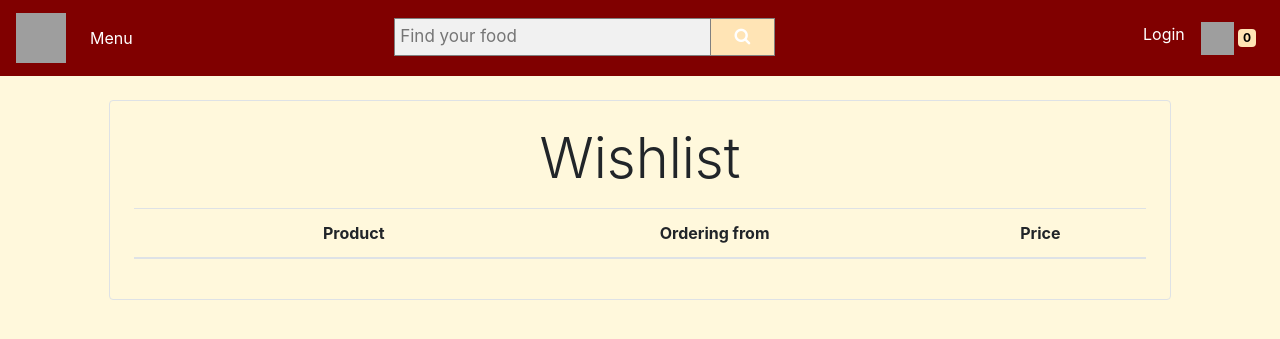
After one commit to satyakinkohli/Ashoka_AP1, a Django app: page /wishlist in a window 1280 px wide. The commit adds this page. Shown: the top 339 px of the page. Run offline with Django 3.2, Linux system fonts and the light colour scheme; data comes from the database, SQL or seed files in the repository; both versions use the stored data as it was after the commit; lists and menus that the app fills with data are empty; some libraries are stand-ins or nearby versions; grey boxes are pictures that could not be loaded.

Commit message:
Wishlist working

```diff
--- a/Ashoka_AP1/settings.py
+++ b/Ashoka_AP1/settings.py
@@ -135,4 +135,4 @@ STATIC_URL = '/static/'
 MEDIA_URL = "/photo/products/"
 MEDIA_ROOT = BASE_DIR
 SITE_ID = 1
-LOGIN_REDIRECT_URL = '/login'
+LOGIN_REDIRECT_URL = '/menu'
--- a/Store/admin.py
+++ b/Store/admin.py
@@ -4,6 +4,7 @@ from .models.product import Product
 from .models.category import Category
 from .models.customer import Customer
 from .models.orders import Order
+from .models.wishlist import Wishlist
 
 
 class AdminProduct(admin.ModelAdmin):
@@ -18,3 +19,4 @@ admin.site.register(Product, AdminProduct)
 admin.site.register(Category, AdminCategory)
 admin.site.register(Customer)
 admin.site.register(Order)
+admin.site.register(Wishlist)
--- /dev/null
+++ b/Store/models/wishlist.py
@@ -0,0 +1,22 @@
+from django.db import models
+
+from .product import Product
+from .customer import Customer
+from .category import Category
+
+from django.utils import timezone
+
+
+class Wishlist(models.Model):
+    product = models.ForeignKey(Product, on_delete=models.CASCADE)
+    customer = models.ForeignKey(Customer, on_delete=models.CASCADE)
+    category = models.ForeignKey(Category, on_delete=models.CASCADE, default='')
+    price = models.PositiveIntegerField()
+    date = models.DateTimeField(default=timezone.now)
+
+    def add_to_wishlist(self):
+        self.save()
+
+    @staticmethod
+    def get_wishlist_by_customerid(customer_id):
+        return Wishlist.objects.filter(customer=customer_id).order_by('date')
--- a/Store/templates/base.html
+++ b/Store/templates/base.html
@@ -124,6 +124,11 @@ form.example button {
               <p><li class="nav-item">
               <a class="nav-link" colors href="/orders" style="color: maroon">Orders <span class="sr-only">(current)</span></a>
             </li></p>
+
+            <p><li class="nav-item">
+              <a class="nav-link" colors href="/wishlist" style="color: maroon">Wishlist <span class="sr-only">(current)</span></a>
+            </li></p>
+
             <p>
               <li class="nav-item">
                 <a class="nav-link" colors href="/logout" style="color: maroon">Logout <span class="sr-only">(current)</span></a>
--- a/Store/templates/index.html
+++ b/Store/templates/index.html
@@ -86,6 +86,12 @@
                 <input hidden type="text" name ='product' value='{{product.id}}'>
               <input type= "submit" class="btn btn-primary" id="life" value="Add To Cart">
               </form>
+
+              <form action="/wishlist#{{product.id}}" method="POST">
+                {% csrf_token %}
+                <input hidden type="text" name ='product' value='{{product.id}}'>
+              <input type= "submit" class="btn btn-primary" id="life" value="Add To Wishlist">
+              </form>
               {% endif %}
 
 
--- /dev/null
+++ b/Store/templates/wishlist.html
@@ -0,0 +1,50 @@
+{% extends 'base.html' %}
+
+
+{% block content %}
+
+{% load cart %}
+
+
+<div class="container">
+    <div class="border rounded p-4 m-4">
+        <p class="display-4 text-center">Wishlist</p>
+        <table class="table mx-auto">
+
+            <thead>
+                <tr class="text-center">
+                    <th></th>
+                    <th>Product</th>
+                    <th>Ordering from</th>
+                    <th>Price</th>
+
+                </tr>
+            </thead>
+            <tbody>
+
+                {% for wishlist_item in wishlist_items %}
+
+                <tr class="text-center">
+                    <td><img style="height: 100px;" src="{{wishlist_item.product.image.url}}" class="img-fluid ${3|rounded-top,rounded-right,rounded-bottom,rounded-left,rounded-circle,|}" alt="Product Image"></td>
+                    <td>{{wishlist_item.product.title}}</td>
+                    <td>{{wishlist_item.product.category}}</td>
+                    <td>₹ {{wishlist_item.product.price}}</td>
+
+                </tr>
+
+                {% endfor %}
+
+            </tbody>
+
+
+
+        </table>
+
+
+
+    </div>
+
+</div>
+
+
+{% endblock %}
--- a/Store/urls.py
+++ b/Store/urls.py
@@ -1,7 +1,7 @@
 from django.contrib import admin
 from django.urls import path
 
-from .views import Index, Login, Signup, home, logout, Cart, checkout, Order_View, BootstrapFilterView
+from .views import Index, Login, Signup, home, logout, Cart, checkout, Order_View, BootstrapFilterView , Wishlist_View
 
 urlpatterns = [
     path('', home, name="Nostalgia_Home"),
@@ -13,4 +13,5 @@ urlpatterns = [
     path('checkout', checkout, name='checkout'),
     path('orders', Order_View.as_view(), name='orders'),
     path('search', BootstrapFilterView, name='search'),
+    path('wishlist' , Wishlist_View.as_view(), name='wishlist'),
 ]
--- a/Store/views.py
+++ b/Store/views.py
@@ -9,6 +9,7 @@ from .models.product import Product
 from .models.category import Category
 from .models.customer import Customer
 from .models.orders import Order
+from .models.wishlist import Wishlist
 from django.views import View
 from Store.middlewares.auth import auth_middleware
 from django.utils.decorators import method_decorator
@@ -23,7 +24,6 @@ class Index(View):
         product = request.POST.get('product')
         remove = request.POST.get('remove')
         cart = request.session.get('cart')
-
         if cart:
             quantity = cart.get(product)
             if quantity:
@@ -88,6 +88,8 @@ class Signup(View):
         if not error:
             # customer.password = make_password('customer.password')
             customer.register()
+            request.session['customer'] = customer.id
+            request.session['name'] = customer.name
             return redirect("Nostalgia_Menu")
         else:
             data = {'error': error, 'saved_value': saved_value}
@@ -185,3 +187,27 @@ def BootstrapFilterView(request):
         'cart': cart
     }
     return render(request, 'search.html', stuff)
+
+
+
+class Wishlist_View(View):
+    def get(self, request):
+        customer = request.session.get('customer')
+        wishlist_items = Wishlist.get_wishlist_by_customerid(customer)
+        wishlist_items = wishlist_items.reverse()
+        return render(request, 'wishlist.html', {'wishlist_items': wishlist_items})
+
+    def post(self, request):
+        customer = request.session.get('customer')
+        product_id = request.POST.get('product')
+        #print(product_id)
+        products = Product.get_all_product_by_id([product_id])
+
+        for product in products:
+            wishlist = Wishlist(customer=Customer(id=customer),
+                        product=product,
+                        price=product.price,
+                        category=product.category)
+            wishlist.add_to_wishlist()
+
+        return redirect('Nostalgia_Menu')
```
Also changed, not shown: Store/migrations/0009_wishlist.py (added), db.sqlite3.
